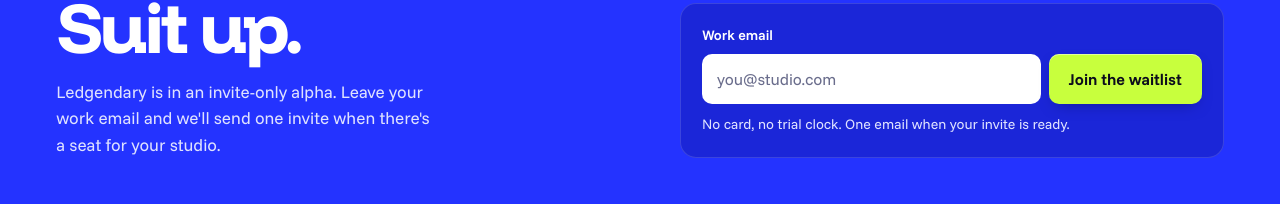
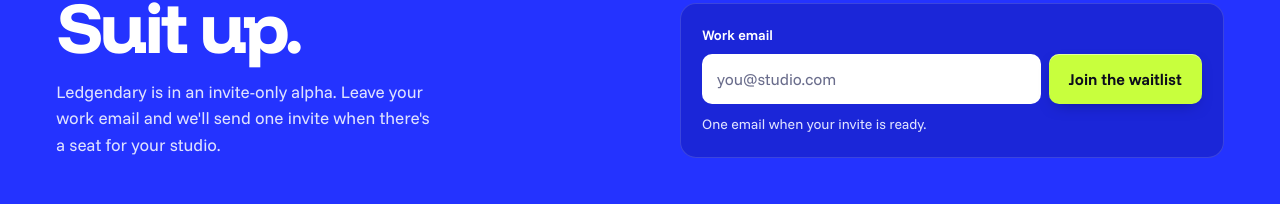
Before and after one commit to hybridinteractive/ledgendary-marketing, a plain HTML site: page site-v2/index.html in a window 1280 px wide. Shown: the part 8818-9022 px from the top of the page. Drawn offline with Linux system fonts and the light colour scheme.

Commit message:
Drop the unstated no-card promise from the waitlist notes

```diff
--- a/site-v2/index.html
+++ b/site-v2/index.html
@@ -528,7 +528,7 @@
         <input id="wl-join-email" name="email" type="email" autocomplete="email" placeholder="you@studio.com" aria-describedby="wl-join-msg" required>
         <button class="btn btn-lime" type="submit">Join the waitlist</button>
       </div>
-      <p class="wl-msg" id="wl-join-msg" aria-live="polite">No card, no trial clock. One email when your invite is ready.</p>
+      <p class="wl-msg" id="wl-join-msg" aria-live="polite">One email when your invite is ready.</p>
     </form>
   </div>
 </section>
```
Also changed, not shown: site/index.html (+1 -1 lines).
